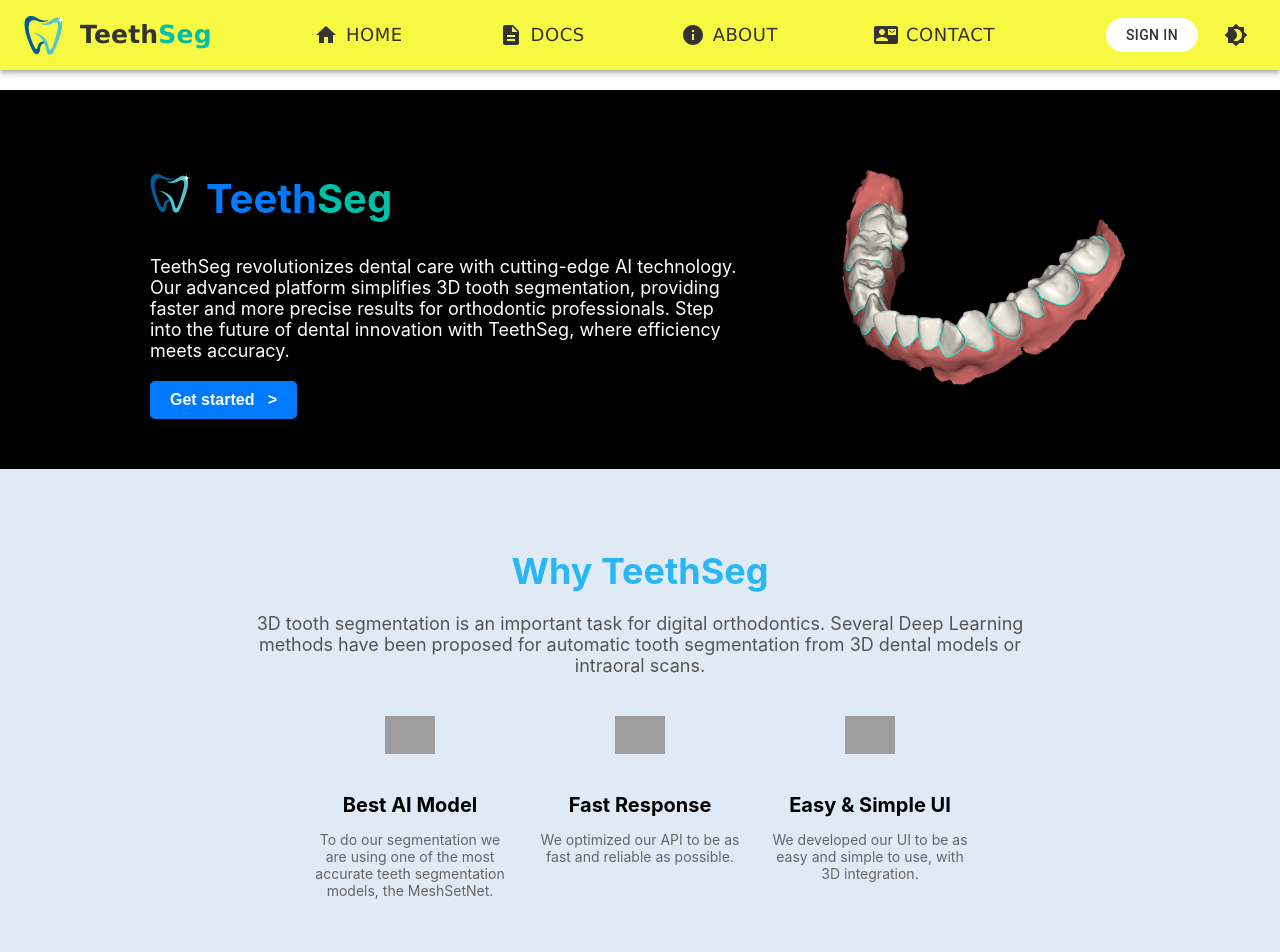
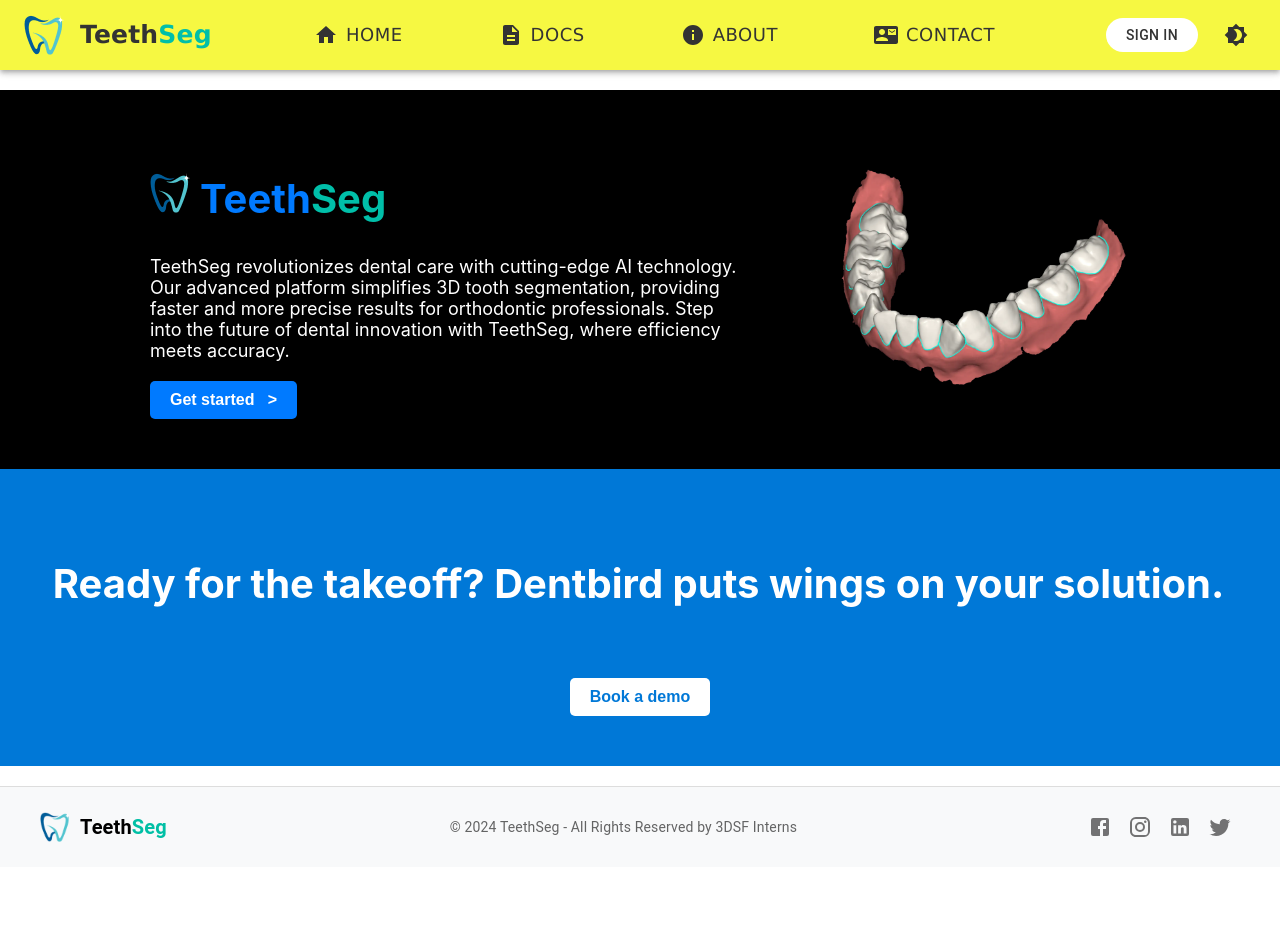
Before and after one commit to BarbaraRacha/3D-Teeth-Segmentation, a React (Create React App) app: page /home in a window 1280 px wide. Shown: the top 952 px of the page. After the commit the page ends 867 px from the top, so only its background shows below. Built offline with nearby package versions, Linux system fonts and the light colour scheme; grey boxes are pictures that could not be loaded.

Commit message:
5th commit

```diff
--- a/src/components/Home.js
+++ b/src/components/Home.js
@@ -1,10 +1,11 @@
+import React, { useState, useEffect } from 'react';
 import logo from '../images/logo.png';
-import React, { useState } from 'react';
-import { AppBar, Toolbar, Typography, Box, Button, IconButton, Menu, MenuItem } from '@mui/material';
 import img_home from '../images/img_home.webp';
 
 const Home = () => {
     const [isHovered, setIsHovered] = useState(false);
+
+    // Les styles pour chaque section
     const styles = {
         whyTeethSeg: {
             backgroundColor: '#e0eaf4',
@@ -21,27 +22,6 @@
             color: '#555',
             maxWidth: '800px',
             margin: '0 auto 40px',
-        },
-        features: {
-            display: 'flex',
-            justifyContent: 'center',
-            gap: '30px',
-        },
-        feature: {
-            width: '200px',
-            textAlign: 'center',
-        },
-        featureImage: {
-            width: '50px',
-            marginBottom: '15px',
-        },
-        featureTitle: {
-            fontSize: '20px',
-            marginBottom: '10px',
-        },
-        featureText: {
-            fontSize: '14px',
-            color: '#666',
         },
         teethSeg: {
             backgroundColor: 'black',
@@ -79,35 +59,73 @@
         buttonHover: {
             backgroundColor: '#005bb5', // Couleur sur hover
         },
-        getStarted: {
-            backgroundColor: '#007aff',
-            color: 'white',
-        },
-        seeDemo: {
-            backgroundColor: '#e0eaf4',
-            color: '#007aff',
-        },
         imageContainer: {
             textAlign: 'right',
         },
         image: {
             width: '300px',
         },
+        panel: {
+            backgroundColor: '#0078d7', // Bleu
+            padding: '50px',
+            textAlign: 'center',
+        },
+        textContainer: {
+            display: 'inline-block',
+            position: 'relative',
+            color: 'white',
+            fontSize: '2.5em',
+            fontWeight: 'bold',
+        },
+        animatedText: {
+            display: 'inline-block',
+            overflow: 'hidden',
+            whiteSpace: 'nowrap',
+            animation: 'typing 5s steps(50, end), blink-caret 0.75s step-end infinite',
+            borderRight: '3px solid white', // Pour simuler le curseur
+        },
+        demoButtonContainer: {
+            marginTop: '20px',
+            textAlign: 'center', // Centrer le bouton horizontalement
+        },
+        demoButton: {
+            backgroundColor: 'white',
+            color: '#0078d7',
+            padding: '10px 20px',
+            fontSize: '1em',
+            fontWeight: 'bold',
+            border: 'none',
+            borderRadius: '5px',
+            cursor: 'pointer',
+        },
+        demoButtonHover: {
+            backgroundColor: '#e0e0e0',
+        },
     };
+
+    useEffect(() => {
+        const globalStyles = `
+            @keyframes typing {
+                from { width: 0; }
+                to { width: 100%; }
+            }
+            @keyframes blink-caret {
+                from, to { border-color: transparent; }
+                50% { border-color: white; }
+            }
+        `;
+        const styleElement = document.createElement('style');
+        styleElement.innerHTML = globalStyles;
+        document.head.appendChild(styleElement);
+    }, []); // Exécution lors du montage du composant
 
     return (
         <div>
             {/* Section 1: TeethSeg */}
             <section style={styles.teethSeg}>
                 <div style={styles.content}>
-
                     <h1 style={styles.title}>
-                        <Box
-                            component="img"
-                            sx={{ height: 40, marginRight: 2 }}
-                            alt="Logo"
-                            src={logo}
-                        />
+                        <img src={logo} alt="Logo" style={{ height: '40px', marginRight: '10px' }} />
                         Teeth<span style={{ color: '#00bfa9' }}>Seg</span>
                     </h1>
                     <p style={styles.description}>
@@ -115,7 +133,8 @@
                     </p>
                     <button
                         style={{ ...styles.button, ...(isHovered ? styles.buttonHover : {}) }}
-                        onMouseEnter={() => setIsHovered(true)}  onMouseLeave={() => setIsHovered(false)}
+                        onMouseEnter={() => setIsHovered(true)}
+                        onMouseLeave={() => setIsHovered(false)}
                     >
                         Get started &nbsp;&nbsp;>
                     </button>
@@ -125,36 +144,23 @@
                 </div>
             </section>
 
-            {/* Section 2: Why TeethSeg */}
-            <section style={styles.whyTeethSeg}>
-                <h2 style={styles.whyTeethSegTitle}>Why TeethSeg</h2>
-                <p style={styles.whyTeethSegText}>
-                    3D tooth segmentation is an important task for digital orthodontics. Several Deep Learning methods have been proposed for automatic tooth segmentation from 3D dental models or intraoral scans.
-                </p>
-                <div style={styles.features}>
-                    <div style={styles.feature}>
-                        <img src="icon1.png" alt="Best AI Model" style={styles.featureImage} />
-                        <h3 style={styles.featureTitle}>Best AI Model</h3>
-                        <p style={styles.featureText}>
-                            To do our segmentation we are using one of the most accurate teeth segmentation models, the MeshSetNet.
-                        </p>
-                    </div>
-                    <div style={styles.feature}>
-                        <img src="icon2.png" alt="Fast Response" style={styles.featureImage} />
-                        <h3 style={styles.featureTitle}>Fast Response</h3>
-                        <p style={styles.featureText}>
-                            We optimized our API to be as fast and reliable as possible.
-                        </p>
-                    </div>
-                    <div style={styles.feature}>
-                        <img src="icon3.png" alt="Easy & Simple UI" style={styles.featureImage} />
-                        <h3 style={styles.featureTitle}>Easy & Simple UI</h3>
-                        <p style={styles.featureText}>
-                            We developed our UI to be as easy and simple to use, with 3D integration.
-                        </p>
-                    </div>
+            {/* Section 2: Animated Panel */}
+            <div style={styles.panel}>
+                <div style={styles.textContainer}>
+                    <p style={styles.animatedText}>
+                        Ready for the takeoff? Dentbird puts wings on your solution.
+                    </p>
                 </div>
-            </section>
+                <div style={styles.demoButtonContainer}>
+                    <button
+                        style={styles.demoButton}
+                        onMouseEnter={(e) => (e.target.style.backgroundColor = '#e0e0e0')}
+                        onMouseLeave={(e) => (e.target.style.backgroundColor = 'white')}
+                    >
+                        Book a demo
+                    </button>
+                </div>
+            </div>
         </div>
     );
 };
```
